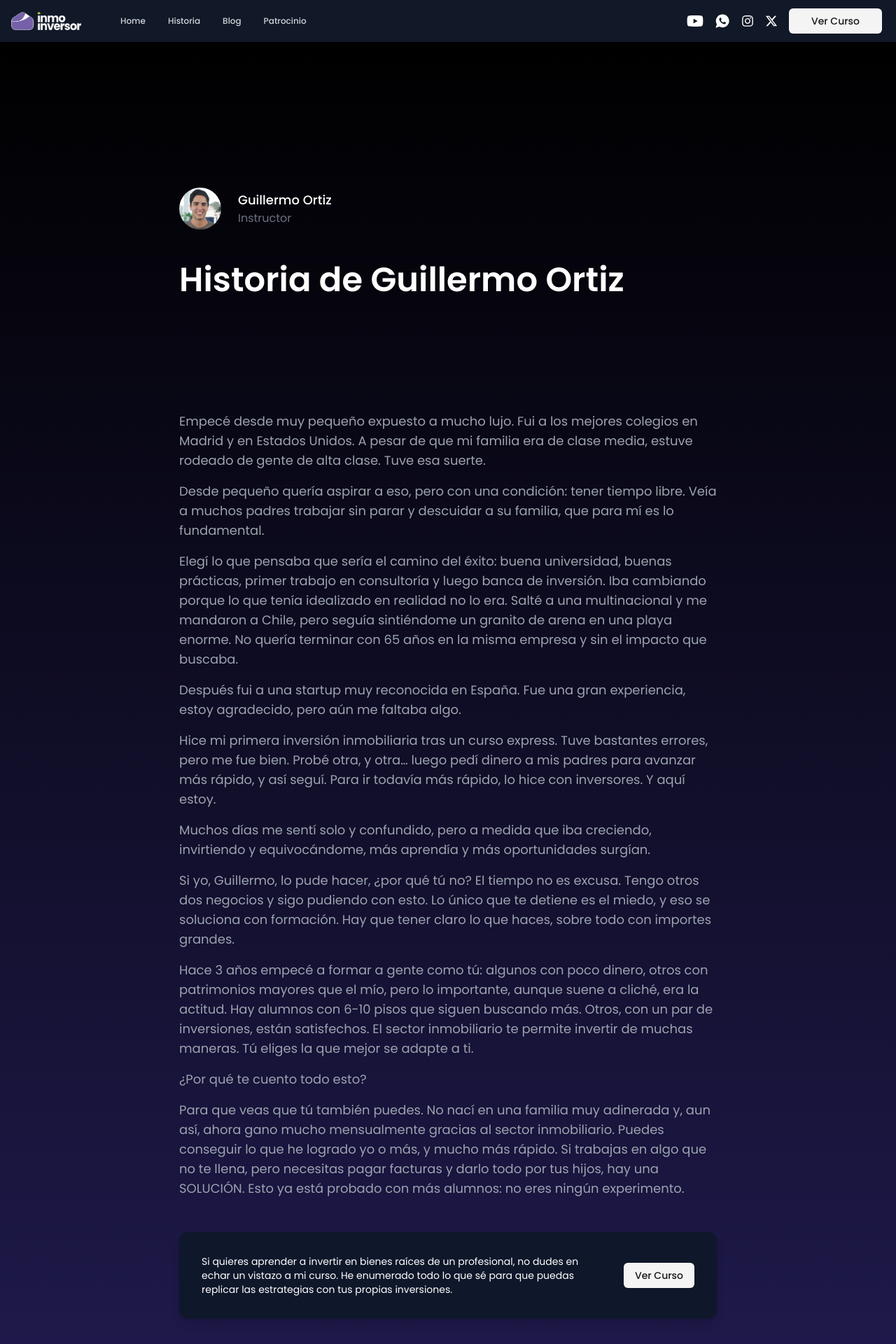
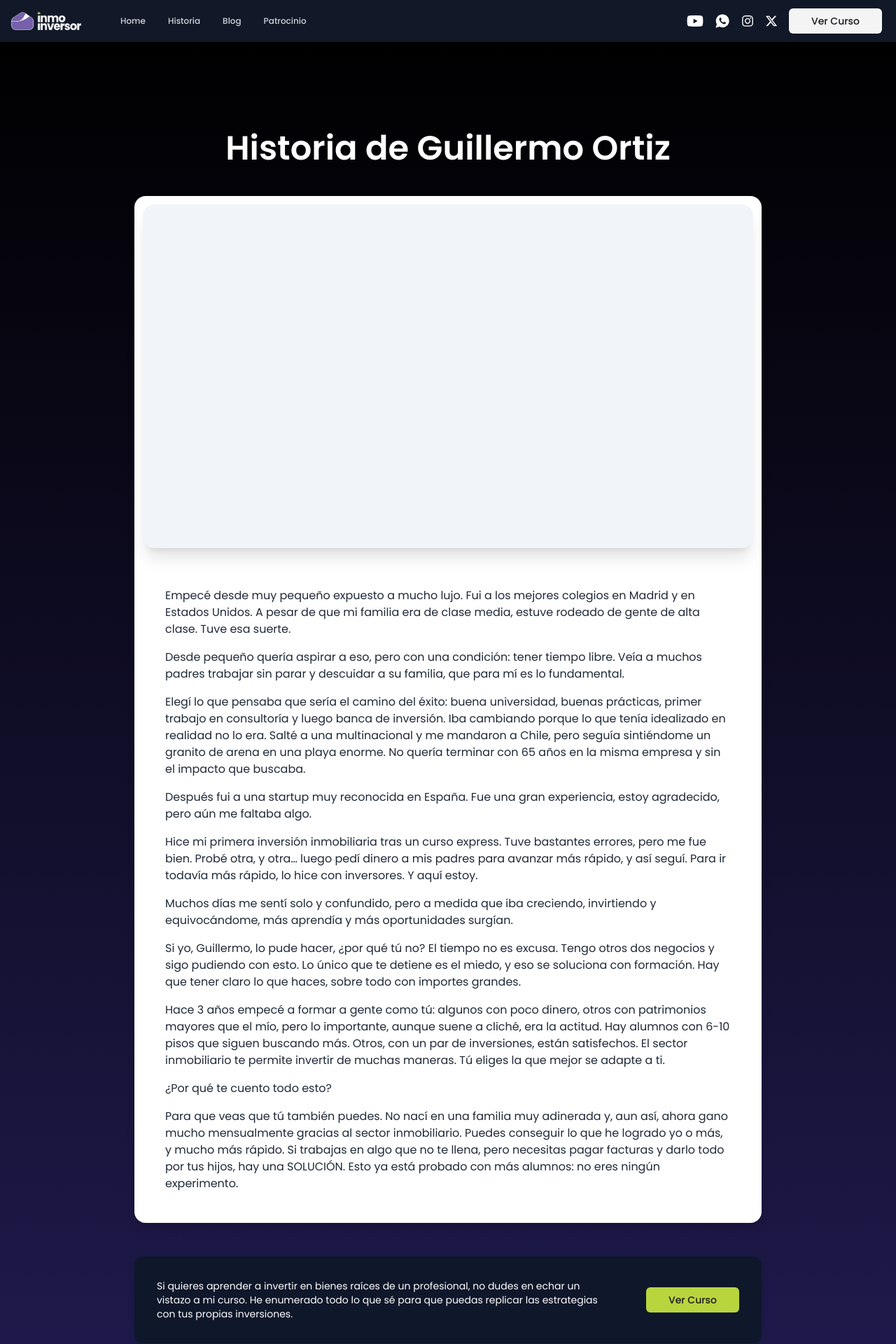
Before and after one commit to mikesoertsz/oc-inmoinversor-web, a Next.js app: page /story in a window 1280 px wide. Shown: the top 1920 px of the page at 70% size. Built offline with nearby package versions, Linux system fonts and the light colour scheme.

Commit message:
fixing story page

```diff
--- a/src/app/(home)/page.tsx
+++ b/src/app/(home)/page.tsx
@@ -26,7 +26,6 @@ export default async function Home() {
       {/* <AppleCarousel /> */}
       <LastVideo />
       <FeaturedPosts />
-      {/* <ShortsCarousel shorts={shorts} /> */}
       {/* <MostRecentPost articles={articles} /> */}
       <FAQ />
       {/* <CtaCommunity /> */}
--- a/src/app/story/page.tsx
+++ b/src/app/story/page.tsx
@@ -34,25 +34,13 @@ const storyContent = {
 
 export default function Story() {
   return (
-    <main className="bg-gradient-to-b from-black to-brand-bg1 py-[5dvh]">
-      <Wrapper className="py-[5dvh]">
-        <InnerWrap className="flex flex-col max-w-3xl text-left text-gray-30">
-          <div className="flex items-center justify-start w-full my-12">
-            <Image
-              src={storyContent.imageSrc}
-              alt={storyContent.imageAlt}
-              width={60}
-              height={60}
-              className="mr-6 overflow-hidden rounded-full"
-            />
-            <div>
-              <p className="text-lg font-medium text-white">Guillermo Ortiz</p>
-              <p className="text-gray-500 text-md">Instructor</p>
-            </div>
-          </div>
-          <h1 className="w-full mb-3 text-5xl font-semibold text-white">
+    <main className="bg-gradient-to-b from-black to-brand-bg1 py-12">
+      <Wrapper className="py-0">
+        <InnerWrap className="flex flex-col items-center justify-center max-w-4xl text-left text-gray-30">
+          <h1 className="w-full mb-3 text-5xl font-semibold text-white text-center">
             {storyContent.title}
           </h1>
+          <div className="bg-white rounded-2xl shadow-lg p-3 flex flex-col w-full items-center justify-start mt-8">
             <div className="relative flex-col hidden w-full py-12 overflow-hidden aspect-video rounded-xl">
               <Image
                 src={storyContent.imageSrc}
@@ -62,22 +50,22 @@ export default function Story() {
                 style={{ objectFit: "cover" }}
               />
             </div>
-          <div
-            className="py-12 flex w-fullbun run dev
-          "
-          >
             <PersonalStory />
-          </div>
-          <div className="flex flex-col w-full gap-4 mt-6">
+            <div className="flex flex-col w-full gap-4 mt-6 p-8">
               {storyContent.paragraphs.map((paragraph, index) => (
-              <p key={index} className="text-lg text-gray-400 drop-shadow-sm">
+                <p key={index} className="text-md text-gray-800">
                   {paragraph}
                 </p>
               ))}
             </div>
-          <div className="flex flex-col md:flex-row items-center justify-between gap-12 p-8 my-4 mt-12 text-white bg-slate-900 shadow-lg rounded-xl text-center md:text-left">
+          </div>
+          <div className="flex flex-col md:flex-row items-center justify-between gap-12 p-8 mt-12 text-white bg-slate-900 shadow-lg rounded-xl text-center md:text-left">
             <p className="text-sm">{storyContent.courseMessage}</p>
-            <Button variant="secondary" asChild>
+            <Button
+              variant="secondary"
+              asChild
+              className="px-8 bg-brand-highlight"
+            >
               <Link href={storyContent.courseLink}>Ver Curso</Link>
             </Button>
           </div>
--- a/src/app/story/personal-story.tsx
+++ b/src/app/story/personal-story.tsx
@@ -4,7 +4,7 @@ import ReactPlayer from "react-player";
 
 export default function PersonalStory() {
   return (
-    <div className="flex justify-center w-full aspect-video overflow-hidden bg-slate-100 relative max-w-6xl rounded-2xl shadow-xl mt-8">
+    <div className="flex justify-center w-full aspect-video overflow-hidden bg-slate-100 relative max-w-6xl rounded-2xl shadow-xl">
       <ReactPlayer
         url="https://youtu.be/XCgMXnJc598"
         width="100%"
```
Lines whose indentation alone changed are shown as unchanged.
